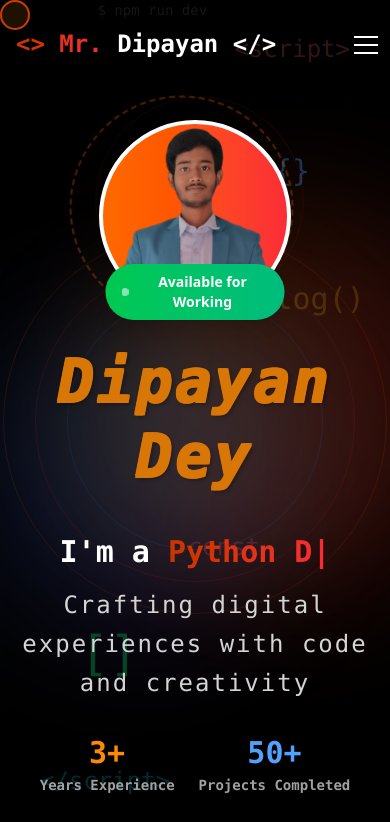
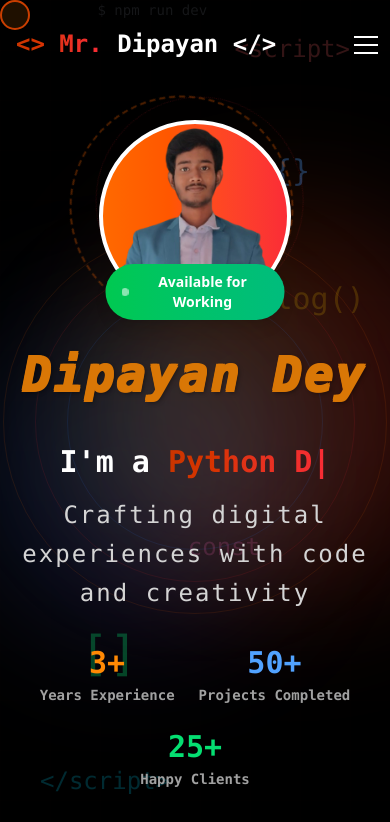
Before and after one commit to Dipayan-Dey/React-Portfolio, a React (Vite) app: page / in a window 390 px wide. Shown: the top 822 px of the page. Built offline with nearby package versions, Linux system fonts and the light colour scheme.

Commit message:
change heading size

```diff
--- a/src/components/Hero.jsx
+++ b/src/components/Hero.jsx
@@ -624,7 +624,7 @@ export default function Hero() {
 
             {/* Enhanced Name & Title with Typewriter Effect */}
             <h1
-              className="text-6xl md:text-7xl lg:text-8xl italic leading-tight hover:scale-105 transition-transform duration-300 tracking-wider transform mb-4 font-mono "
+              className="text-5xl md:text-7xl lg:text-8xl italic leading-tight hover:scale-105 transition-transform duration-300 tracking-wider transform mb-4 font-mono "
               style={{
                 // fontFamily:
                 //   "'Brush Script MT', 'Dancing Script', 'Lucida Handwriting', cursive",
```
